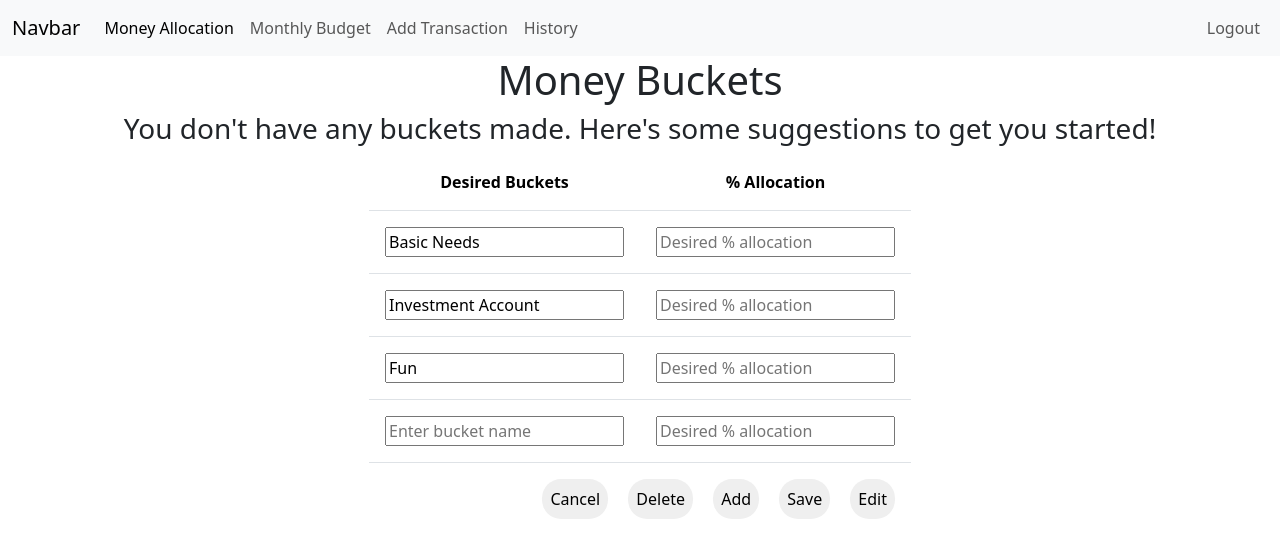
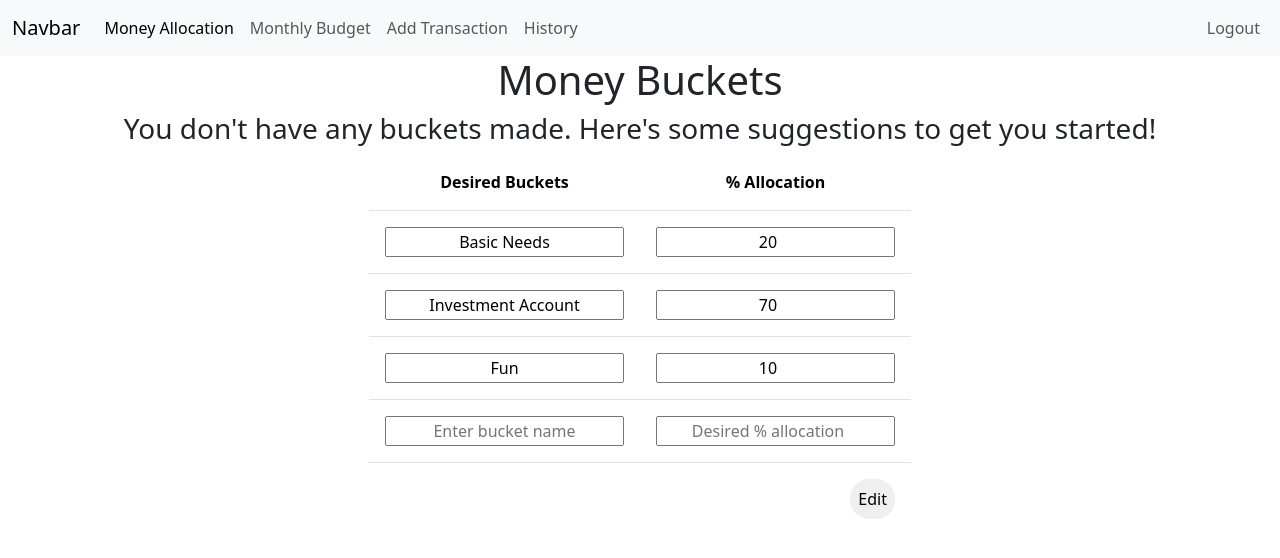
Before and after one commit to dnce17/budget, a Flask app: page / in a window 1280 px wide. Shown: the top 558 px of the page. Run offline with Flask 3, Linux system fonts and the light colour scheme; a user stored in the database is signed in; data comes from the database, SQL or seed files in the repository; both versions use the stored data as it was after the commit; some libraries are stand-ins or nearby versions.

Commit message:
index buttons func added

```diff
--- a/app.py
+++ b/app.py
@@ -43,21 +43,51 @@ def after_request(response):
 @app.route("/", methods=["GET", "POST"])
 @login_required
 def index():
-    # Load user's categories and % allocation, if done before
-    # Else load input boxes to make them
+    if request.method == "POST":
+        # Save the data and update the database
+        data = request.get_json(silent=True)
+        if data is not None:
+            existing = db.execute("SELECT * FROM buckets WHERE owner_id = ?", session["user_id"])
+            if existing:
+                db.execute("DELETE FROM buckets WHERE owner_id = ?", session["user_id"])
 
-    if request.method == "POST":
+            for bucket in data:
+                db.execute("INSERT INTO buckets (owner_id, name, percent_allocation) VALUES (?, ?, ?)",
+                    session["user_id"],
+                    data[bucket][0],
+                    data[bucket][1]
+                )
 
-        zipped = zip(request.form.getlist('bucket'), request.form.getlist('allocation'))
-        allocated_buckets = list(zipped)
-        print(allocated_buckets[0][1])
-
-        # for bucket, allocation in zip(request.form.getlist('bucket'), request.form.getlist('allocation')):
-        db.execute("DROP TABLE buckets")
+            print("data recevied and bucket updated")
 
         return redirect("/")
     else:
+        # Load user's categories and % allocation, if exist
+        existing = db.execute("SELECT * FROM buckets WHERE owner_id = ?", session["user_id"])
+        if existing:
+            return render_template("index.html", existing=existing)
+
         return render_template("index.html")
+
+@app.route("/monthly", methods=["GET", "POST"])
+@login_required
+def monthly():
+    if request.method == "POST":
+        print("POST")
+
+        # Under construction
+        if request.form.get("add"):
+            # print("bob")
+            # symbol = request.form.get("symbol")
+            # print(symbol)
+            print("add success")
+            return redirect("/monthly")
+        else:
+            print("error")
+            return redirect("/monthly")
+
+    else:
+        return render_template("monthly.html")
 
 
 @app.route("/login", methods=["GET", "POST"])
@@ -107,7 +137,7 @@ def register():
             return render_template("register.html", password=password, confirm=request.form.get("confirm"))
 
         # Proceed if all is good
-        db.execute('INSERT INTO users (username, hash) VALUES (?, ?)', username, generate_password_hash(password))
+        db.execute("INSERT INTO users (username, hash) VALUES (?, ?)", username, generate_password_hash(password))
         flash("Registration Successful!")
         return redirect("/login")
     else:
@@ -133,6 +163,7 @@ def logout():
 # https://stackoverflow.com/questions/50146815/getting-multiple-html-fields-with-same-name-using-getlist-with-flask-in-python
 # https://www.reddit.com/r/cs50/comments/fw50k5/message_flashing_not_working_with_redirect_to/
 # user "Priyatham" in https://stackoverflow.com/questions/57907655/how-to-use-pipreqs-to-create-requirements-txt-file
+# zip can be useful for combining list stuff
 
 # To use later
 # https://stackoverflow.com/questions/11547150/how-to-transfer-variable-data-from-python-to-javascript-without-a-web-server
--- a/static/helpers.js
+++ b/static/helpers.js
@@ -10,3 +10,20 @@ function isFilled(inputs) {
     }
     return true;
 }
+
+// NOTE: This activates the request.method == POST
+function sendToServer(dataToSend) {
+    $.ajax({
+        url: '/',
+        type: 'POST',
+        contentType: 'application/json',
+        data: JSON.stringify(dataToSend)
+    });
+}
+
+function toggleBucketInputs(inputs, bool) {
+    inputs.forEach((input) => {
+        input.classList.toggle('saved');
+        input.readOnly = bool;
+    });
+}
--- a/static/script.js
+++ b/static/script.js
@@ -2,67 +2,106 @@ let saveBtn = document.querySelector('.save-btn');
 let editBtn = document.querySelector('.edit-btn');
 let addBtn = document.querySelector('.add-btn');
 let cancelBtn = document.querySelector('.cancel-btn');
-let deleteBtn = document.querySelector('.delete-btn');
+let showDeleteBtn = document.querySelector('.delete-btn');
+let backBtn = document.querySelector('.back-btn');
 
-let bucketInputs = document.querySelectorAll('.bucket-input');
-let allocations = document.querySelectorAll('.allocation');
+let layerOneBtns = document.querySelector('.first-layer-btns');
+let layerTwoBtns = document.querySelector('.second-layer-btns');
+let layerThreeBtns = document.querySelector('.third-layer-btns');
 
 saveBtn.addEventListener('click', (e) => {
     e.preventDefault();
+    let bucketInputs = document.querySelectorAll('.bucket-input');
+    let bucketBtns = document.querySelectorAll('.bucket-btn');
+    let allocations = document.querySelectorAll('.allocation');
 
     // Check if all inputs are filled
-    // for (let i = 0; i < bucketInputs.length; i++) {
-    //     let input = bucketInputs[i];
-    //     if (input.value.trim().length < 1) {
-    //         input.setCustomValidity('Must not be empty');
-    //         input.reportValidity();
-    //         return;
-    //     }
-    // }
+    if (isFilled(bucketInputs) == false) {
+        return;
+    }
 
     // Check that the % not below/exceed 100
-    // let total = 0;
-    // allocations.forEach((amt) => {
-    //     total += parseInt(amt.value);
-    // });
-    // if (total < 100 || total > 100) {
-    //     saveBtn.setCustomValidity('% must equal to 100');
-    //     saveBtn.reportValidity();
-    //     return;
-    // }
+    let total = 0;
+    allocations.forEach((amt) => {
+        total += parseInt(amt.value);
+    });
+    if (total < 100 || total > 100) {
+        saveBtn.setCustomValidity('% must equal to 100');
+        saveBtn.reportValidity();
+        return;
+    }
+
+    let itemNum = 0, data = {};
+    for (let i = 0; i < bucketInputs.length; i+=2) {
+        data["item" + String(itemNum)] = [bucketInputs[i].value, bucketInputs[i + 1].value];
+        itemNum++;
+    }
+
+    // Send JS data to Python Flask Server
+    sendToServer(data)
 
     // Remove ability to change input
-    bucketInputs.forEach((input) => {
-        input.classList.add('saved');
-        input.readOnly = true;
-    });
-
-    // Submit form
-    let bucketForm = document.querySelector('.bucket-form');
-    bucketForm.submit();
+    layerOneBtns.classList.toggle('d-none');
+    layerTwoBtns.classList.toggle('d-none');
+    toggleBucketInputs(bucketInputs, true);
 });
 
 editBtn.addEventListener('click', (e) => {
     e.preventDefault();
-    bucketInputs.forEach((input) => {
-        input.classList.remove('saved');
-        input.readOnly = false;
-    });
+    let bucketInputs = document.querySelectorAll('.bucket-input');
+
+    // toggleBucketBtns(bucketBtns);
+    layerOneBtns.classList.toggle('d-none');
+    layerTwoBtns.classList.toggle('d-none');
+    toggleBucketInputs(bucketInputs, false);
 });
 
 addBtn.addEventListener('click', (e) => {
     e.preventDefault();
     let bucketBody = document.querySelector('.bucket-body');
     let row = document.createElement('tr');
-    row.innerHTML = '<td><input class="bucket-input" type="text" name="bucket" placeholder="Enter bucket name"></td><td><input class="bucket-input allocation" type="number" name="allocation" placeholder="Desired % allocation"></td>'
+    row.innerHTML = '<td><input class="bucket-input" type="text" name="bucket" placeholder="Enter bucket name"></td><td><input class="bucket-input allocation" type="number" name="allocation" placeholder="Desired % allocation"></td><td class="no-border"><input class="delete" type="hidden" value="-"></td>'
     bucketBody.appendChild(row);
 });
 
+cancelBtn.addEventListener('click', (e) => {
+    let bucketForm = document.querySelector('.bucket-form');
+    // To counteract the reportValidity of isFilled func, if activated
+    bucketForm.noValidate = true;
+});
 
-cancelBtn.addEventListener('click', (e) => {
+showDeleteBtn.addEventListener('click', (e) => {
     e.preventDefault();
-    bucketInputs.forEach((input) => {
-        input.classList.remove('saved');
-        input.readOnly = false;
+    let deleteBtns = document.querySelectorAll('.delete');
+    deleteBtns.forEach((del) => {
+        del.type = "button";
+        del.addEventListener('click', () => {
+            del.parentElement.parentElement.remove();
+        });
     });
+
+    layerTwoBtns.classList.toggle('d-none');
+    layerThreeBtns.classList.toggle('d-none');
 });
+
+backBtn.addEventListener('click', (e) => {
+    e.preventDefault();
+    let deleteBtns = document.querySelectorAll('.delete');
+
+    deleteBtns.forEach((del) => {
+        del.type = "hidden";
+    });
+
+    layerTwoBtns.classList.toggle('d-none');
+    layerThreeBtns.classList.toggle('d-none');
+});
+
+// NOTE to self
+// preventDefault also changes the value of "this" also
+
+// ANSWER this question since you found out
+// https://stackoverflow.com/questions/56385294/request-form-does-not-return-form-python-flask-even-with-name-attribute
+
+// GOALS
+// turn delete into a "back" btn upon click
+// create clone of table upon clicking edit. When clicking cancel, revert back to that
--- a/static/styles.css
+++ b/static/styles.css
@@ -2,11 +2,16 @@
     padding: 1rem;
 }
 
-.bucket-btn-ctnr button {
+.bucket-body input {
+    text-align: center;
+}
+
+.bucket-btn {
     border: none;
     padding: 0.5rem;
     border-radius: 1.2rem;
     margin-right: 1rem;
+    float: right;
 }
 
 .login-form, .register-form {
@@ -41,6 +46,21 @@
     height: 2rem;
 }
 
+/* index.html */
+.no-border {
+    border-style: none;
+    position: absolute;
+}
+
+.delete {
+    border-radius: 50%;
+    border: none;
+    background-color: red;
+    width: 1.7rem;
+    height: 1.7rem;
+    color: white;
+}
+
 /* JS Use */
 .saved {
     background-color: white;
@@ -53,3 +73,4 @@
 
 /* Credit */
 /* https://developer.mozilla.org/en-US/docs/Web/CSS/gap#flex_layout */
+/* https://blog.hubspot.com/website/css-border-radius-circle */
--- a/templates/index.html
+++ b/templates/index.html
@@ -7,9 +7,10 @@
 {% block main %}
 <div class="bucket-ctnr text-center">
 	<h1>Money Buckets</h1>
+	{% if not existing %}
 		<h3>You don't have any buckets made. Here's some suggestions to get you started!</h3>
-        <form action="/" method="post" class="bucket-form d-flex justify-content-center">
-            <div class="inner-bucket-ctnr d-inline-flex flex-column">
+	{% endif %}
+	<form action="/" method="post" class="bucket-form d-inline-block">
 		<table class="table bucket-table">
 			<thead class="bucket-head">
 				<tr>
@@ -18,32 +19,54 @@
 				</tr>
 			</thead>
 			<tbody class="bucket-body">
+				{% if existing %}
+					{% for bucket in existing %}
+						<tr>
+							<td><input class="bucket-input saved" type="text" name="bucket" placeholder="Enter bucket name" value="{{ bucket.name }}" readonly></td>
+							<td><input class="bucket-input allocation saved" type="number" name="allocation" placeholder="Desired % allocation" value="{{ bucket.percent_allocation }}" readonly></td>
+							<td class="no-border"><input class="delete" type="hidden" value="-"></td>
+						</tr>
+					{% endfor%}
+				{% else %}
 					<tr>
 						<td><input class="bucket-input" type="text" name="bucket" placeholder="Enter bucket name" value="Basic Needs"></td>
-                            <td><input class="bucket-input allocation" type="number" name="allocation" placeholder="Desired % allocation"></td>
+						<td><input class="bucket-input allocation" type="number" name="allocation" placeholder="Desired % allocation" value="20"></td>
+						<td class="no-border"><input class="delete" type="hidden" value="-"></td>
 					</tr>
 					<tr>
 						<td><input class="bucket-input" type="text" name="bucket" placeholder="Enter bucket name" value="Investment Account"></td>
-                            <td><input class="bucket-input allocation" type="number" name="allocation" placeholder="Desired % allocation"></td>
+						<td><input class="bucket-input allocation" type="number" name="allocation" placeholder="Desired % allocation" value="70"></td>
+						<td class="no-border"><input class="delete" type="hidden" value="-"></td>
 					</tr>
 					<tr>
 						<td><input class="bucket-input" type="text" name="bucket" placeholder="Enter bucket name" value="Fun"></td>
-                            <td><input class="bucket-input allocation" type="number" name="allocation" placeholder="Desired % allocation"></td>
+						<td><input class="bucket-input allocation" type="number" name="allocation" placeholder="Desired % allocation" value="10"></td>
+						<td class="no-border"><input class="delete" type="hidden" value="-"></td>
 					</tr>
 					<tr>
 						<td><input class="bucket-input" type="text" name="bucket" placeholder="Enter bucket name"></td>
 						<td><input class="bucket-input allocation" type="number" name="allocation" placeholder="Desired % allocation"></td>
+						<td class="no-border"><input class="delete" type="hidden" value="-"></td>
 					</tr>
+				{% endif %}
 			</tbody>
 		</table>
-                <div class="bucket-btn-ctnr ms-auto">
-                    <button class="cancel-btn">Cancel</button>
-                    <button class="delete-btn">Delete</button>
-                    <button class="add-btn">Add</button>
-                    <button class="save-btn">Save</button>
-                    <button class="edit-btn">Edit</button>
+		<div class="first-layer-btns">
+			<button class="bucket-btn edit-btn">Edit</button>
 		</div>
+		<div class="second-layer-btns d-none">
+			<button class="bucket-btn save-btn">Save</button>
+			<button class="bucket-btn add-btn">Add</button>
+			<button class="bucket-btn delete-btn">Delete</button>
+			<button class="bucket-btn cancel-btn">Cancel</button>
+		</div>
+		<div class="third-layer-btns d-none">
+			<button class="bucket-btn back-btn">Back</button>
 		</div>
 	</form>
 </div>
 {% endblock %}
+
+<!-- LESSONS -->
+<!-- In order for request.form.get to work, the input must be directly within form tag -->
+<!-- form MUST be the parent, not grandparent or anything else -->
--- a/templates/layout.html
+++ b/templates/layout.html
@@ -17,8 +17,8 @@
               <div class="collapse navbar-collapse" id="navbarNavAltMarkup">
                 {% if session["user_id"] %}
                   <div class="navbar-nav">
-                    <a class="nav-link active" aria-current="page" href="#">Money Allocation</a>
-                    <a class="nav-link" href="#">Monthly Budget</a>
+                    <a class="nav-link active" aria-current="page" href="/">Money Allocation</a>
+                    <a class="nav-link" href="/monthly">Monthly Budget</a>
                     <a class="nav-link" href="#">Add Transaction</a>
                     <a class="nav-link" href="#">History</a>
                   </div>
@@ -39,6 +39,7 @@
         </main>
         {% block js %}{% endblock %}
         <script src="https://cdn.jsdelivr.net/npm/bootstrap@5.3.2/dist/js/bootstrap.bundle.min.js" integrity="sha384-C6RzsynM9kWDrMNeT87bh95OGNyZPhcTNXj1NW7RuBCsyN/o0jlpcV8Qyq46cDfL" crossorigin="anonymous"></script>
+        <script src="https://ajax.googleapis.com/ajax/libs/jquery/3.6.4/jquery.min.js"></script>
         <script src="static/script.js"></script>
         <script src="static/helpers.js"></script>
     </body>
```
Also changed, not shown: db.py (+8 -8 lines), templates/monthly.html (added, +43 -0 lines), budget.db, 4 other files. Lines whose indentation alone changed are shown as unchanged.
